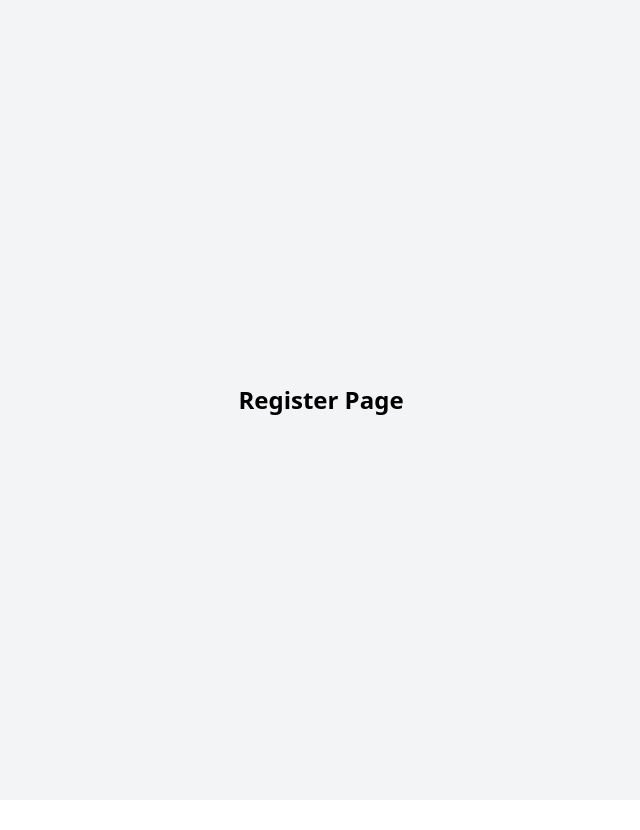
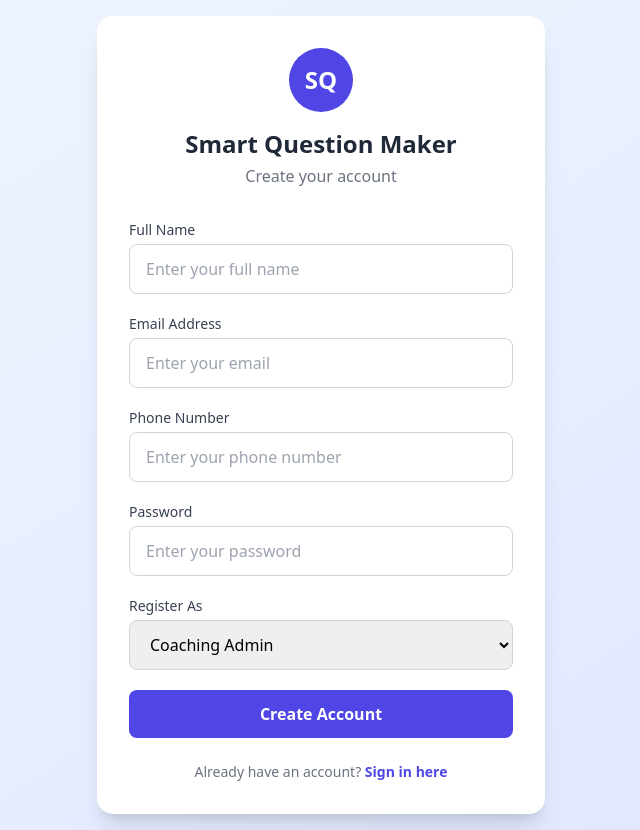
Before and after one commit to JimIITDU/Smart-Question-Maker, a React (Vite) app in the folder frontend/: page /register in a window 1280 px wide. Shown: the whole page, without its empty margins (319-959 px from the left). Before the commit the page ends 800 px from the top, so only its background shows below. Built offline with nearby package versions, Linux system fonts and the light colour scheme.

Commit message:
added registrar and otp

```diff
--- a/frontend/src/pages/Register.jsx
+++ b/frontend/src/pages/Register.jsx
@@ -1,11 +1,166 @@
-import React from 'react';
+import React, { useState } from 'react'
+import { Link, useNavigate } from 'react-router-dom'
+import { register } from '../services/api'
 
 const Register = () => {
+  const navigate = useNavigate()
+
+  const [formData, setFormData] = useState({
+    name: '',
+    email: '',
+    password: '',
+    phone: '',
+    role_id: 2,
+  })
+  const [error, setError] = useState('')
+  const [loading, setLoading] = useState(false)
+
+  const handleChange = (e) => {
+    setFormData({ ...formData, [e.target.name]: e.target.value })
+  }
+
+  const handleSubmit = async (e) => {
+    e.preventDefault()
+    setError('')
+    setLoading(true)
+
+    try {
+      const res = await register(formData)
+      // Save email for OTP verification
+      localStorage.setItem('verify_email', formData.email)
+      navigate('/verify-otp')
+    } catch (err) {
+      setError(err.response?.data?.message || 'Registration failed')
+    } finally {
+      setLoading(false)
+    }
+  }
+
   return (
-    <div className="flex items-center justify-center h-screen bg-gray-100">
-      <h1 className="text-2xl font-bold">Register Page</h1>
+    <div className="min-h-screen bg-gradient-to-br from-blue-50 to-indigo-100 flex items-center justify-center p-4">
+      <div className="bg-white rounded-2xl shadow-xl w-full max-w-md p-8">
+
+        {/* Logo */}
+        <div className="text-center mb-8">
+          <div className="bg-indigo-600 text-white rounded-full w-16 h-16 flex items-center justify-center mx-auto mb-4">
+            <span className="text-2xl font-bold">SQ</span>
+          </div>
+          <h1 className="text-2xl font-bold text-gray-800">
+            Smart Question Maker
+          </h1>
+          <p className="text-gray-500 mt-1">
+            Create your account
+          </p>
+        </div>
+
+        {/* Error message */}
+        {error && (
+          <div className="bg-red-50 text-red-600 px-4 py-3 rounded-lg mb-6 text-sm">
+            {error}
+          </div>
+        )}
+
+        {/* Form */}
+        <form onSubmit={handleSubmit} className="space-y-5">
+          <div>
+            <label className="block text-sm font-medium text-gray-700 mb-1">
+              Full Name
+            </label>
+            <input
+              type="text"
+              name="name"
+              value={formData.name}
+              onChange={handleChange}
+              required
+              placeholder="Enter your full name"
+              className="w-full px-4 py-3 border border-gray-300 rounded-lg focus:outline-none focus:ring-2 focus:ring-indigo-500 focus:border-transparent"
+            />
+          </div>
+
+          <div>
+            <label className="block text-sm font-medium text-gray-700 mb-1">
+              Email Address
+            </label>
+            <input
+              type="email"
+              name="email"
+              value={formData.email}
+              onChange={handleChange}
+              required
+              placeholder="Enter your email"
+              className="w-full px-4 py-3 border border-gray-300 rounded-lg focus:outline-none focus:ring-2 focus:ring-indigo-500 focus:border-transparent"
+            />
+          </div>
+
+          <div>
+            <label className="block text-sm font-medium text-gray-700 mb-1">
+              Phone Number
+            </label>
+            <input
+              type="text"
+              name="phone"
+              value={formData.phone}
+              onChange={handleChange}
+              required
+              placeholder="Enter your phone number"
+              className="w-full px-4 py-3 border border-gray-300 rounded-lg focus:outline-none focus:ring-2 focus:ring-indigo-500 focus:border-transparent"
+            />
+          </div>
+
+          <div>
+            <label className="block text-sm font-medium text-gray-700 mb-1">
+              Password
+            </label>
+            <input
+              type="password"
+              name="password"
+              value={formData.password}
+              onChange={handleChange}
+              required
+              placeholder="Enter your password"
+              className="w-full px-4 py-3 border border-gray-300 rounded-lg focus:outline-none focus:ring-2 focus:ring-indigo-500 focus:border-transparent"
+            />
+          </div>
+
+          <div>
+            <label className="block text-sm font-medium text-gray-700 mb-1">
+              Register As
+            </label>
+            <select
+              name="role_id"
+              value={formData.role_id}
+              onChange={handleChange}
+              className="w-full px-4 py-3 border border-gray-300 rounded-lg focus:outline-none focus:ring-2 focus:ring-indigo-500 focus:border-transparent"
+            >
+              <option value={2}>Coaching Admin</option>
+              <option value={3}>Teacher</option>
+              <option value={5}>Student</option>
+              <option value={6}>Parent</option>
+            </select>
+          </div>
+
+          <button
+            type="submit"
+            disabled={loading}
+            className="w-full bg-indigo-600 text-white py-3 rounded-lg font-semibold hover:bg-indigo-700 transition duration-200 disabled:opacity-50"
+          >
+            {loading ? 'Creating account...' : 'Create Account'}
+          </button>
+        </form>
+
+        <p className="text-center text-gray-500 text-sm mt-6">
+          Already have an account?{' '}
+          <Link
+            to="/login"
+            className="text-indigo-600 font-semibold hover:underline"
+          >
+            Sign in here
+          </Link>
+        </p>
+
+      </div>
     </div>
-  );
-};
+  )
+}
 
-export default Register;
+export default Register
--- a/frontend/src/pages/VerifyOTP.jsx
+++ b/frontend/src/pages/VerifyOTP.jsx
@@ -1,11 +1,106 @@
-import React from 'react';
+import React, { useState } from 'react'
+import { Link, useNavigate } from 'react-router-dom'
+import { verifyOTP } from '../services/api'
 
 const VerifyOTP = () => {
+  const navigate = useNavigate()
+  const email = localStorage.getItem('verify_email')
+
+  const [otp, setOtp] = useState('')
+  const [error, setError] = useState('')
+  const [success, setSuccess] = useState('')
+  const [loading, setLoading] = useState(false)
+
+  const handleSubmit = async (e) => {
+    e.preventDefault()
+    setError('')
+    setLoading(true)
+
+    try {
+      await verifyOTP({ email, otp })
+      setSuccess('Email verified successfully!')
+      localStorage.removeItem('verify_email')
+      setTimeout(() => navigate('/login'), 2000)
+    } catch (err) {
+      setError(err.response?.data?.message || 'Invalid OTP')
+    } finally {
+      setLoading(false)
+    }
+  }
+
   return (
-    <div className="flex items-center justify-center h-screen bg-gray-100">
-      <h1 className="text-2xl font-bold">Verify OTP Page</h1>
+    <div className="min-h-screen bg-gradient-to-br from-blue-50 to-indigo-100 flex items-center justify-center p-4">
+      <div className="bg-white rounded-2xl shadow-xl w-full max-w-md p-8">
+
+        {/* Logo */}
+        <div className="text-center mb-8">
+          <div className="bg-indigo-600 text-white rounded-full w-16 h-16 flex items-center justify-center mx-auto mb-4">
+            <span className="text-2xl font-bold">SQ</span>
+          </div>
+          <h1 className="text-2xl font-bold text-gray-800">
+            Verify Your Email
+          </h1>
+          <p className="text-gray-500 mt-1">
+            Enter the OTP sent to
+          </p>
+          <p className="text-indigo-600 font-semibold">
+            {email}
+          </p>
+        </div>
+
+        {/* Error message */}
+        {error && (
+          <div className="bg-red-50 text-red-600 px-4 py-3 rounded-lg mb-6 text-sm">
+            {error}
+          </div>
+        )}
+
+        {/* Success message */}
+        {success && (
+          <div className="bg-green-50 text-green-600 px-4 py-3 rounded-lg mb-6 text-sm">
+            {success} Redirecting to login...
+          </div>
+        )}
+
+        {/* Form */}
+        <form onSubmit={handleSubmit} className="space-y-5">
+          <div>
+            <label className="block text-sm font-medium text-gray-700 mb-1">
+              Enter OTP
+            </label>
+            <input
+              type="text"
+              value={otp}
+              onChange={(e) => setOtp(e.target.value)}
+              required
+              placeholder="Enter 6 digit OTP"
+              maxLength={6}
+              className="w-full px-4 py-3 border border-gray-300 rounded-lg focus:outline-none focus:ring-2 focus:ring-indigo-500 focus:border-transparent text-center text-2xl tracking-widest"
+            />
+          </div>
+
+          <button
+            type="submit"
+            disabled={loading}
+            className="w-full bg-indigo-600 text-white py-3 rounded-lg font-semibold hover:bg-indigo-700 transition duration-200 disabled:opacity-50"
+          >
+            {loading ? 'Verifying...' : 'Verify OTP'}
+          </button>
+        </form>
+
+        <p className="text-center text-gray-500 text-sm mt-6">
+          Wrong email?{' '}
+          <Link
+            to="/register"
+            className="text-indigo-600 font-semibold hover:underline"
+          >
+            Go back to register
+          </Link>
+        </p>
+
+      </div>
     </div>
-  );
-};
+  )
+}
 
-export default VerifyOTP;
+export default VerifyOTP
```
